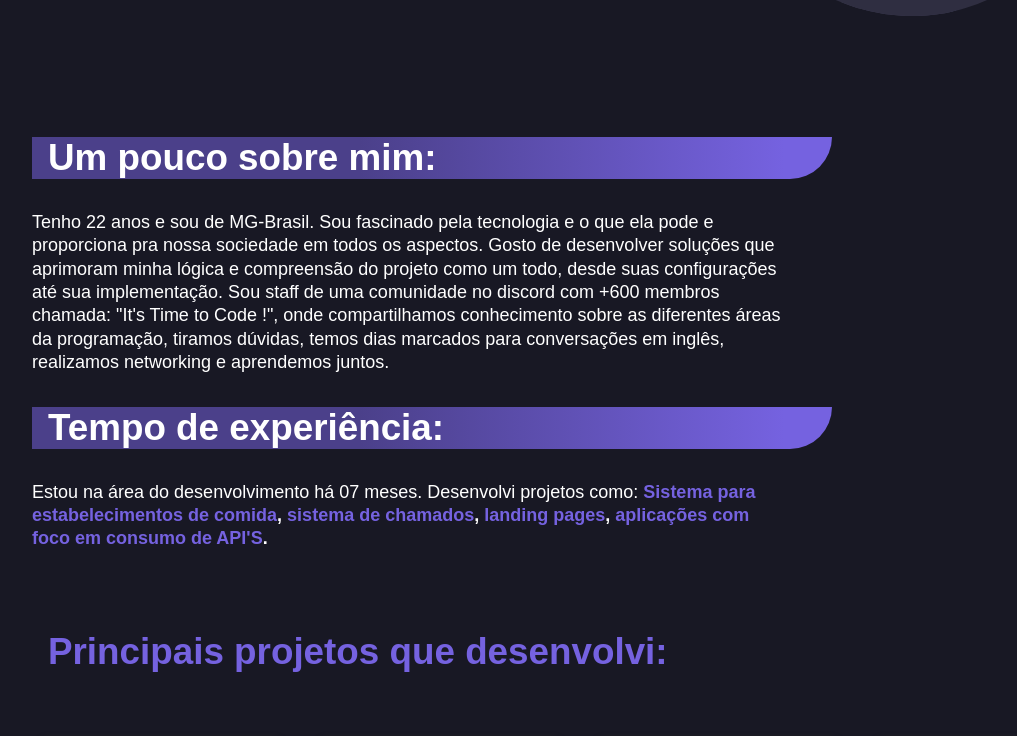
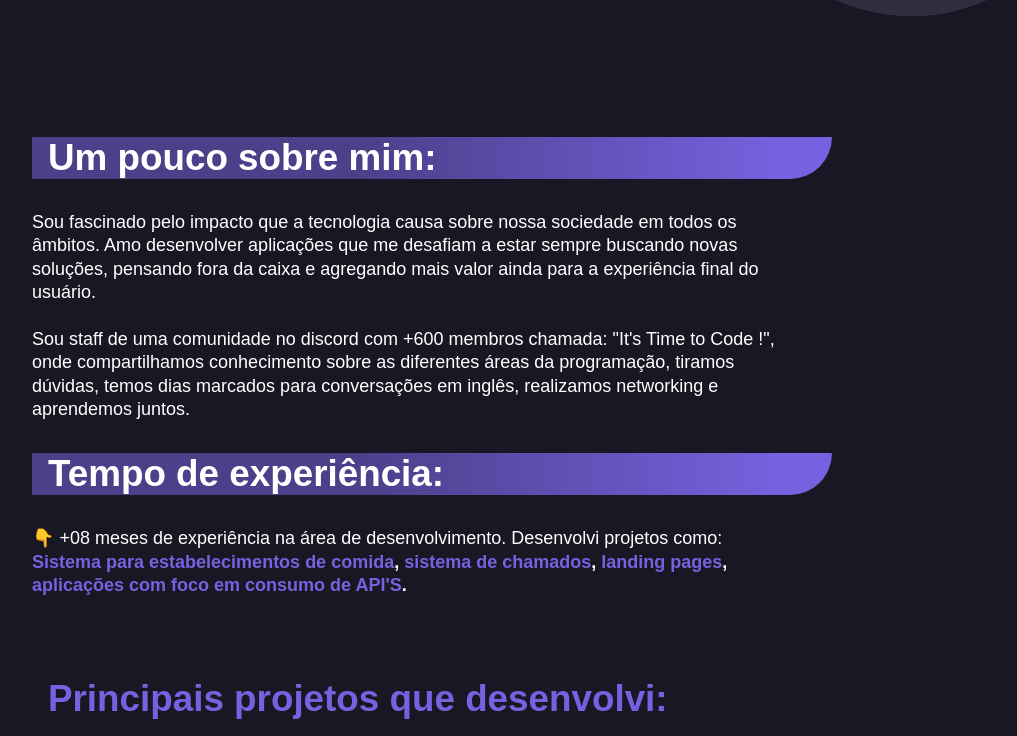
Before and after one commit to marcusvinicius0/Meu-portfolio, a React (Create React App) app: page / in a window 1280 px wide. Shown: the part 544-1280 px from the top of the page, without its empty margins (64-1081 px from the left). Built offline with nearby package versions, Linux system fonts and the light colour scheme; grey boxes are pictures that could not be loaded.

Commit message:
feat: new text on about me section

```diff
--- a/src/Components/AboutMe/index.js
+++ b/src/Components/AboutMe/index.js
@@ -6,12 +6,13 @@ export default function AboutMe() {
             <section>
                 <h2 id="sobremim">Um pouco sobre mim:</h2>
                 <p>
-                    Tenho 22 anos e sou de MG-Brasil. Sou fascinado pela tecnologia e o que ela pode e proporciona pra nossa sociedade em todos os aspectos. Gosto de desenvolver soluções que aprimoram minha lógica e compreensão do projeto como um todo, desde suas configurações até sua implementação.
+                    Sou fascinado pelo impacto que a tecnologia causa sobre nossa sociedade em todos os âmbitos. Amo desenvolver aplicações que me desafiam a estar sempre buscando novas soluções, pensando fora da caixa e agregando mais valor ainda para a experiência final do usuário.
+                    <br /><br />
                     Sou staff de uma comunidade no discord com +600 membros chamada: "It's Time to Code !", onde compartilhamos conhecimento sobre as diferentes áreas da programação, tiramos dúvidas, temos dias marcados para conversações em inglês, realizamos networking e aprendemos juntos.
                 </p>
 
                 <h3>Tempo de experiência:</h3>
-                <p>Estou na área do desenvolvimento há 07 meses. Desenvolvi projetos como:
+                <p>👇 +08 meses de experiência na área de desenvolvimento.  Desenvolvi projetos como:
                     <strong> <a href="https://github.com/marcusvinicius0/restaurants-system-frontend" target="_blank" rel="noreferrer">Sistema para estabelecimentos de comida</a>,
 
                         <a href="https://github.com/marcusvinicius0/sistema-de-chamados" target="_blank" rel="noreferrer"> sistema de chamados</a>, <a href="https://github.com/marcusvinicius0/Landing-Page-Jordan" target="_blank" rel="noreferrer">landing pages</a>, <a href="https://github.com/marcusvinicius0/teste-DevSlide" target="_blank" rel="noreferrer">aplicações com foco em consumo de API'S</a>.
```
